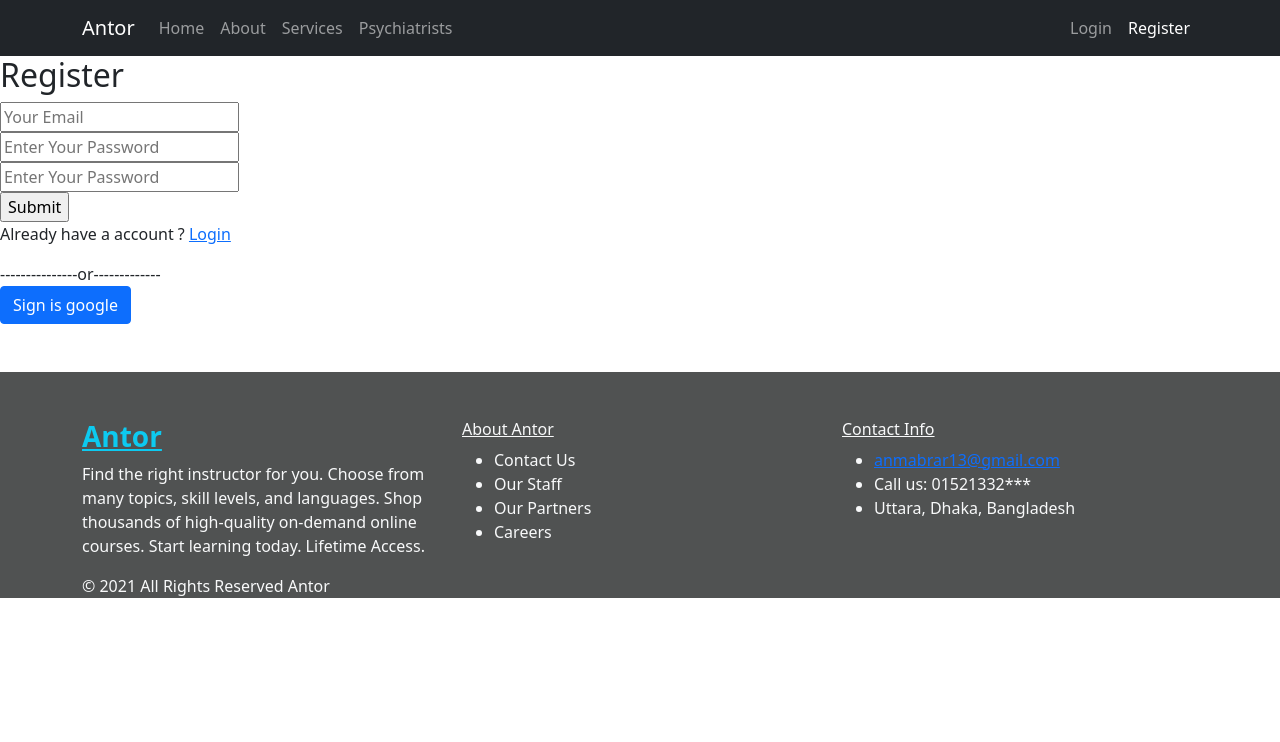
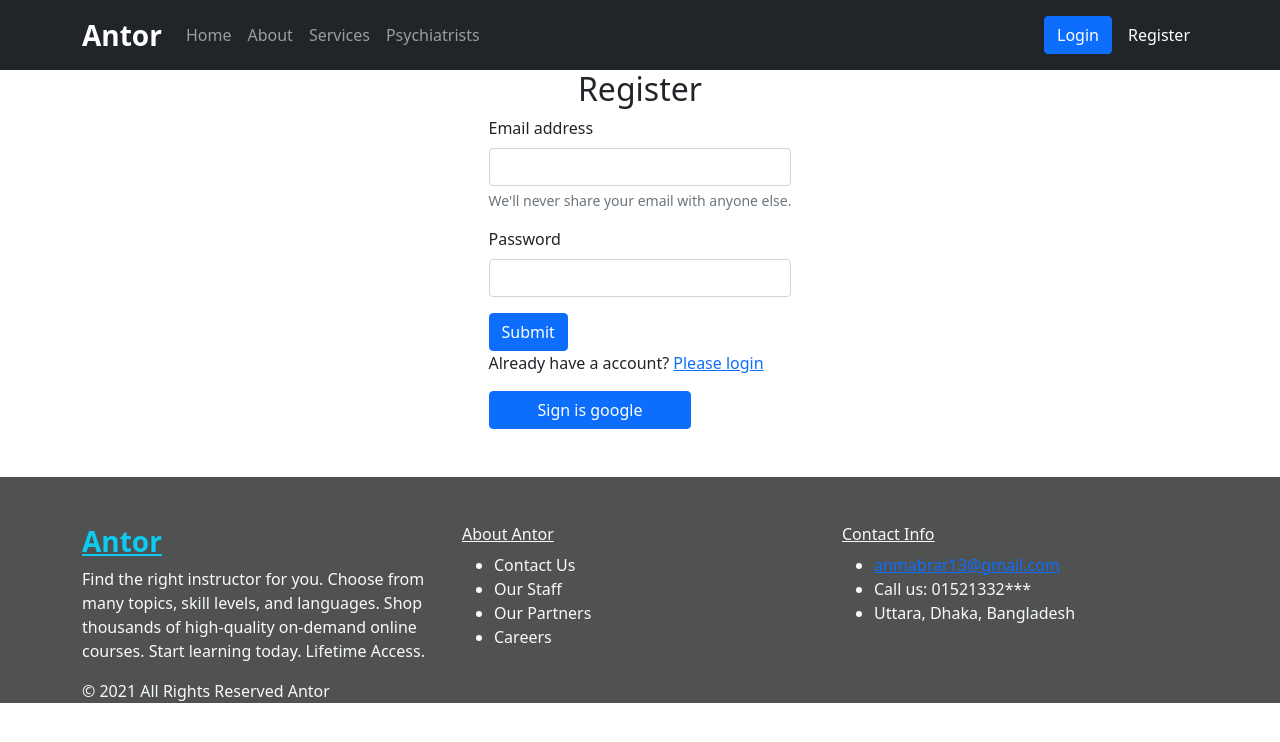
Before and after one commit to anmabrar/Antor-Health, a React (Create React App) app: page /register in a window 1280 px wide. Shown: the top 742 px of the page. Built offline with nearby package versions, Linux system fonts and the light colour scheme; no server answers.

Commit message:
5th commit

```diff
--- a/src/App.js
+++ b/src/App.js
@@ -12,6 +12,7 @@ import Psychiatrists from './Components/Psychiatrists/Psychiatrists';
 import NotFound from './Components/NotFound/NotFound';
 import AuthProvider from './context/AuthProvider';
 import Booking from './Components/Booking/Booking';
+import PrivateRoute from './Components/PrivateRoute/PrivateRoute';
 
 
 function App() {
@@ -36,9 +37,9 @@ function App() {
           <Route path="/register">
             <Register></Register>
           </Route>
-          <Route path="/services">
+          <PrivateRoute path="/services">
             <Services></Services>
-          </Route>
+          </PrivateRoute>
           <Route path="/booking/:id">
             <Booking></Booking>
           </Route>
--- a/src/Components/Header/Header.js
+++ b/src/Components/Header/Header.js
@@ -10,7 +10,7 @@ const Header = () => {
         <div>
            <Navbar collapseOnSelect expand="lg" bg="dark" variant="dark">
   <Container>
-  <Navbar.Brand href="#home">Antor</Navbar.Brand>
+  <Navbar.Brand className="fs-3 text fw-bolder" to="/home">Antor</Navbar.Brand>
   <Navbar.Toggle aria-controls="responsive-navbar-nav" />
   <Navbar.Collapse id="responsive-navbar-nav">
     <Nav className="me-auto">
@@ -19,13 +19,15 @@ const Header = () => {
       <Nav.Link as={NavLink} to="/services">Services</Nav.Link>
       <Nav.Link as={NavLink} to="/psychiatrists">Psychiatrists</Nav.Link>
     </Nav>
-    <Nav>
-      <span className="text-light">{user.displayName}</span>
+    <Nav className="d-flex align-items-center">
+      <span className="text-light">{user.displayName} </span>
     {
       user.email ?
-        <button onClick={logOut} >Logout</button>
+        <button className="btn btn-primary my-1" onClick={logOut} >Logout</button>
       :
-      <Nav.Link as={NavLink} to="/login">Login</Nav.Link>
+      <Nav.Link as={NavLink} to="/login">
+        <button className="btn btn-primary " onClick={logOut} >Login</button>
+        </Nav.Link>
     }
 
     <Nav.Link as={NavLink} to="/register">Register</Nav.Link>
--- a/src/Components/Home/Home.js
+++ b/src/Components/Home/Home.js
@@ -15,10 +15,6 @@ const Home = () => {
       src={antor}
       alt="First slide"
     />
-    <Carousel.Caption>
-      <h3>First slide label</h3>
-      <p>Nulla vitae elit libero, a pharetra augue mollis interdum.</p>
-    </Carousel.Caption>
   </Carousel.Item>
   <Carousel.Item interval={500}>
     <img
@@ -26,10 +22,6 @@ const Home = () => {
       src={antor02}
       alt="Second slide"
     />
-    <Carousel.Caption>
-      <h3>Second slide label</h3>
-      <p>Lorem ipsum dolor sit amet, consectetur adipiscing elit.</p>
-    </Carousel.Caption>
   </Carousel.Item>
   <Carousel.Item>
     <img
@@ -37,10 +29,6 @@ const Home = () => {
       src={antor03}
       alt="Third slide"
     />
-    <Carousel.Caption>
-      <h3>Third slide label</h3>
-      <p>Praesent commodo cursus magna, vel scelerisque nisl consectetur.</p>
-    </Carousel.Caption>
   </Carousel.Item>
 </Carousel>
          <Services></Services>
--- a/src/Components/Login/Login.js
+++ b/src/Components/Login/Login.js
@@ -1,16 +1,32 @@
 import React from 'react';
-import { Link, useLocation } from 'react-router-dom';
+import { Link, useLocation,useHistory  } from 'react-router-dom';
 import useAuth from '../../Hooks/useAuth';
+
+const handleRegistration = e =>{
+    e.preventDefault();
+}
 
 
 const Login = () => {
     const {signInUsingGoogle}= useAuth();
     const location = useLocation()
+    const history = useHistory();
+    const redirect_uri = location.state?.from || '/home';
+
+    const handleGoogleLogin = () => {
+        signInUsingGoogle()
+            .then(result => {
+                history.push(redirect_uri);
+            })
+    }
+
+
+
     return (
         <div className="d-flex justify-content-center">
             <div>
             <h2 className="text-center">Login</h2>
-                <form onSubmit="">
+                <form onSubmit={handleRegistration}>
                 <div class="mb-3">
                     <label for="exampleInputEmail1" class="form-label">Email address</label>
                     <input type="email" class="form-control" id="exampleInputEmail1" aria-describedby="emailHelp"/>
@@ -20,12 +36,12 @@ const Login = () => {
                     <label for="exampleInputPassword1" class="form-label">Password</label>
                     <input type="password" class="form-control" id="exampleInputPassword1"/>
                 </div>
-                <button type="submit" class="btn btn-primary">Submit</button>
+                <button type="submit" class="btn btn-primary ">Submit</button>
                 </form>
-                <p>new user <Link to="/register">Create New Account</Link></p>
+                <p>new user? <Link to="/register">Create New Account </Link></p>
                 <button
                 className="btn btn-primary px-5"
-                onClick={signInUsingGoogle}
+                onClick={handleGoogleLogin}
                 >Sign is google</button>
             </div>
 
--- a/src/Components/PrivateRoute/PrivateRoute.js
+++ b/src/Components/PrivateRoute/PrivateRoute.js
@@ -3,11 +3,12 @@ import { Redirect, Route } from 'react-router';
 import useAuth from '../../Hooks/useAuth';
 
 const PrivateRoute = ({children, ...rest}) => {
-    const {user}= useAuth();
+    const {user,loading}= useAuth();
+    if (loading) return 'loading';
     return (
         <Route
         {...rest}
-        render = {(location) => user.email? children: <Redirect
+        render = {({location}) => user.email? children : <Redirect
             to={{
                 pathname : "/login",
                 state : {from: location}
--- a/src/Components/Register/Register.js
+++ b/src/Components/Register/Register.js
@@ -1,27 +1,38 @@
 import React from 'react';
 import { Link } from 'react-router-dom';
+import useAuth from '../../Hooks/useAuth';
+
+const handleRegistration = e =>{
+    e.preventDefault();
+}
 
 const Register = () => {
+    const {signInUsingGoogle}= useAuth();
     return (
+
+        <div className="d-flex justify-content-center">
         <div>
-            <div>
-                <h2>Register</h2>
-                <form onSubmit="">
-                   <input type="email" name="" id="" placeholder="Your Email" />
-                   <br />
-                   <input type="password" name="" id="" placeholder="Enter Your Password" />
-                   <br />
-                   <input type="password" name="" id="" placeholder="Enter Your Password" />
-                   <br/>
-                   <input type="submit" value="Submit" />
-                </form>
-                <p>Already have a account ? <Link to="/login">Login</Link></p>
-                <div>
-                    ---------------or-------------
-                </div>
-                <button className="btn btn-primary">Sign is google</button>
+        <h2 className="text-center">Register</h2>
+            <form onSubmit={handleRegistration}>
+            <div class="mb-3">
+                <label for="exampleInputEmail1" class="form-label">Email address</label>
+                <input type="email" class="form-control" id="exampleInputEmail1" aria-describedby="emailHelp"/>
+                <div id="emailHelp" class="form-text">We'll never share your email with anyone else.</div>
             </div>
+            <div class="mb-3">
+                <label for="exampleInputPassword1" class="form-label">Password</label>
+                <input type="password" class="form-control" id="exampleInputPassword1"/>
+            </div>
+            <button type="submit" class="btn btn-primary ">Submit</button>
+            </form>
+            <p>Already have a account? <Link to="/login">Please login</Link></p>
+            <button
+            className="btn btn-primary px-5"
+            onClick={signInUsingGoogle}
+            >Sign is google</button>
         </div>
+
+    </div>
     );
 };
 
--- a/src/Hooks/useFirebase.js
+++ b/src/Hooks/useFirebase.js
@@ -6,7 +6,8 @@ initializeAuthentication();
 
 const useFirebase =()=>{
     const [user,setUser] = useState({});
-    const [loading, setLoading] = useState(true)
+    //const [error, setError] = useState('');
+    const [loading, setLoading] = useState(true);
     const auth = getAuth();
     const googleProvider = new GoogleAuthProvider();
 
@@ -39,6 +40,7 @@ useEffect(() => {
 }, [])
     return{
         user,
+        loading,
         signInUsingGoogle,
         logOut,
     }
```
Also changed, not shown: firebase.json (added), 1 other file (tests, documents, lock files or other folders).
